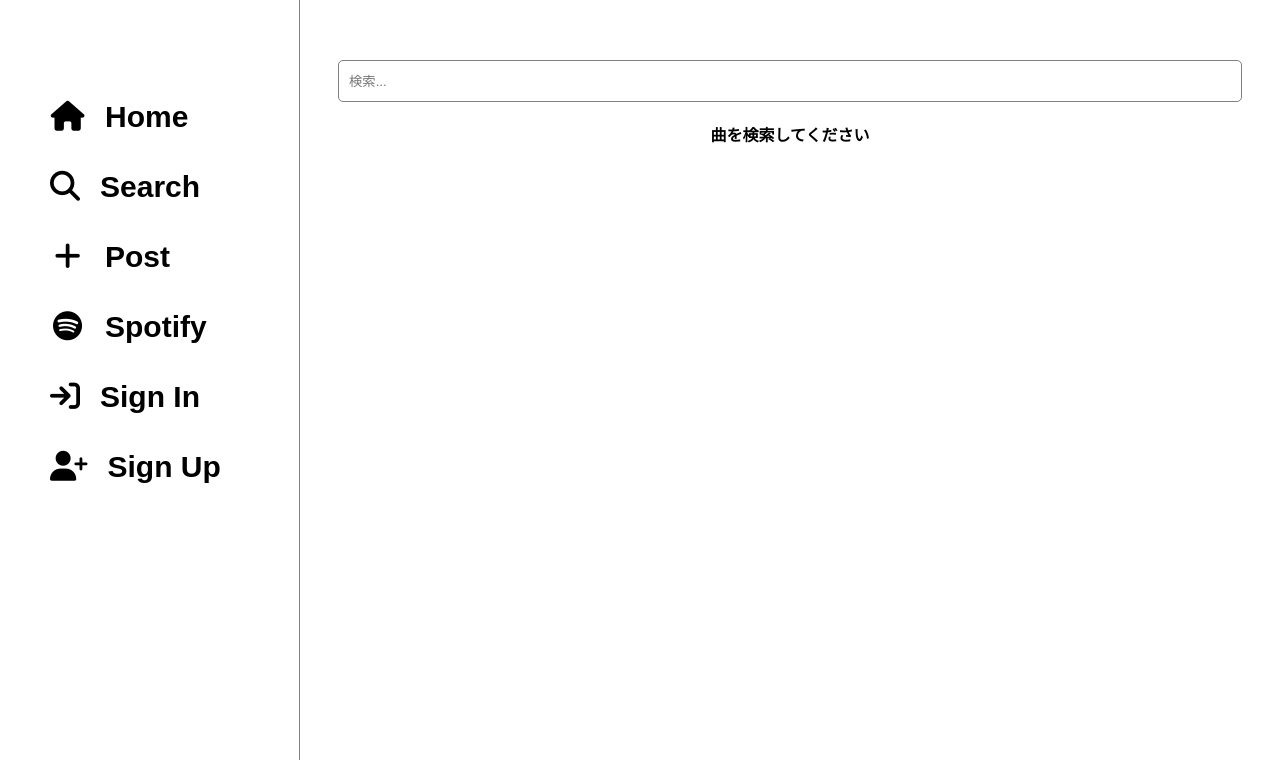
After one commit to Ersteller-team/Chorus, a Django app: page /search/ in a window 1280 px wide. The commit adds this page. Shown: the top 760 px of the page. Run offline with Django 4.2, Linux system fonts and the light colour scheme; parts of the project's set-up code (start-up, migrations or seed data) failed here and were passed over.

```diff
--- a/SNS/constants.py
+++ b/SNS/constants.py
@@ -1,4 +1,12 @@
-# Searrch types for Spotify API
+HOST_URL = 'http://localhost:8000'
+
+
+# Spotify API Constants
+
+SPOTIFY_AUTHENTICATE_SCOPE = 'user-read-playback-state user-read-currently-playing streaming playlist-read-private user-top-read user-read-recently-played user-library-read'
+
+
+# Search types for Spotify API
 
 SPOTIFY_SEARCH_TYPE_TRACK = 'track'
 
@@ -8,12 +16,22 @@ SPOTIFY_SEARCH_TYPE_ARTIST = 'artist'
 
 SPOTIFY_SEARCH_TYPE_PLAYLIST = 'playlist'
 
+SPOTIFY_AUTHENTICATION_URL = 'https://accounts.spotify.com/authorize'
+
+SPOTIFY_REDIRECT_URI = HOST_URL + '/spotify/callback'
+
+SPOTIFY_TOKEN_URL = 'https://accounts.spotify.com/api/token'
+
+SPOTIFY_API_BASE_URL = 'https://api.spotify.com/v1/'
+
+SPOTIFY_SEARCH_TEXT_URL = SPOTIFY_API_BASE_URL + 'search/'
+
+SPOTIFY_SEARCH_TRACK_ID_URL = SPOTIFY_API_BASE_URL + 'tracks/'
+
+
 
 # Response Type
 
 SPOTIFY_SEARCH_FOR_ITEM = 'search_for_item'
 
 SPOTIFY_GET_TRACK = 'get_track'
-
-
-HOST_URL = 'http://localhost:8000'
--- a/SNS/models.py
+++ b/SNS/models.py
@@ -5,7 +5,8 @@ class ProfileData(models.Model):
     user = models.OneToOneField(User, on_delete=models.CASCADE)
     icon = models.URLField()
     description = models.TextField(max_length=300)
-    spotify_id = models.CharField(max_length=100)
+    spotify_access_token = models.CharField(max_length=100, null=True)
+    spotify_refresh_token = models.CharField(max_length=100, null=True)
     def __str__(self):
         return self.user.username
 
--- a/SNS/urls.py
+++ b/SNS/urls.py
@@ -7,9 +7,12 @@ urlpatterns = [
     path('api/', views.api_test, name='api_test'),
     path('home/', views.home, name='home'),
     path('song/<slug:track_id>', views.song, name='song'),
+    path('search/', views.search, name='search'),
     path('post/', views.post, name='post'),
     path('post/good', views.postGood, name='postgood'),
     path('post/delete', views.postDelete, name='postdelete'),
+    path('spotify', views.spotify, name='spotify'),
+    path('spotify/callback', views.spotify_callback, name='spotify_callback'),
     path('profile/<slug:username>', views.profile, name='profile'),
     path('check/username/', views.username_check, name='username_check'),
     path('search/song/', views.search_song, name='search_song'),
--- a/SNS/views.py
+++ b/SNS/views.py
@@ -33,7 +33,7 @@ def home(request):
             return JsonResponse({ 'response': items })
 
         latest_music_ids = PostData.objects.values('music_id').annotate(latest_created_at=models.Max('created_at'))
-        items = PostData.objects.filter(created_at__in=latest_music_ids.values('latest_created_at'))[:100]
+        items = PostData.objects.filter(created_at__in=latest_music_ids.values('latest_created_at')).order_by('created_at').reverse()[:100]
 
         return render(request, 'SNS/home.html', {
             'items': items,
@@ -112,6 +112,39 @@ def song(request, track_id):
             )
 
         return redirect(HOST_URL + '/song/' + track_id)
+
+
+def search(request):
+    return render(request, 'SNS/search.html')
+
+
+@login_required
+def spotify(request):
+
+    auth_url = spotify_data.get_authenticate_url()
+
+    return render(request, 'SNS/authenticate.html', {
+        'auth_url': auth_url,
+    })
+
+
+@login_required
+def spotify_callback(request):
+
+    if request.method == 'GET':
+
+        if 'code' in request.GET:
+
+            authenticate_code = request.GET['code']
+
+            access_token, refresh_token = spotify_data.get_access_token_authentication(authenticate_code)
+
+            user = ProfileData.objects.get(user_id=request.user.id)
+            user.spotify_access_token = access_token
+            user.spotify_refresh_token = refresh_token
+            user.save()
+
+    return render(request, 'SNS/callback.html')
 
 
 def profile(request, username):
@@ -331,6 +364,8 @@ class  AccountRegistration(TemplateView):
                 add_account.icon = s3_link
             else:
                 add_account.icon = 'https://music-sns.s3.ap-northeast-1.amazonaws.com/default.png'
+            add_account.spotify_access_token = None
+            add_account.spotify_refresh_token = None
             add_account.save()
             self.params["AccountCreate"] = True
         else:
--- a/requirements.txt
+++ b/requirements.txt
@@ -11,6 +11,7 @@ gunicorn==21.2.0
 idna==3.6
 jmespath==1.0.1
 packaging==23.2
+pillow==10.2.0
 psycopg2==2.9.9
 python-dateutil==2.9.0.post0
 redis==5.0.2
--- /dev/null
+++ b/static/SNS/pick-song-search.js
@@ -0,0 +1,106 @@
+const text_part = document.getElementById("new-post-text");
+const song_list_part = document.getElementById("new-post-song-list");
+const search_text = document.getElementById("search-text");
+const search_result = document.getElementById("search-result");
+const search_result_table = document.getElementById("search-result-table");
+const more_button = document.getElementById("more-button");
+const song_id = document.getElementById("song-id");
+const detail = document.getElementById("detail");
+const submit = document.getElementById("submit");
+const url = location.protocol + '//' + location.host;
+let inner_width, search_word, items;
+
+function switchDisplay(id) {
+    inner_width = window.innerWidth;
+    if (id === 'text') {
+        text_part.style.display = "block";
+        song_list_part.style.display = "none";
+    } else {
+        text_part.style.display = "none";
+        song_list_part.style.display = "block";
+    }
+}
+
+function searchSong(load_times) {
+
+    more_button.innerHTML = 'Loading...';
+    more_button.disabled = true;
+
+    if (load_times == 0) {
+        more_button.style.display = "none";
+        search_result_table.innerHTML = '';
+        items = 0;
+    }
+
+    search_word = search_text.value;
+
+    if (search_word === "") {
+        search_result.innerHTML = '検索ワードを入力してください';
+        return;
+    }
+
+    var request = new XMLHttpRequest();
+
+    search_result.innerHTML = 'データ取得中です...';
+
+    request.open('GET', url + '/search/song/?query=' + search_word + '&offset=' + String(load_times * 20), true);
+    request.responseType = 'json';
+
+    request.onload = function() {
+        if (request.status === 200) {
+            if (request.response['response']['status']['success']) {
+                items += request.response['response']['status']['total'];
+                search_result.innerHTML = items + '件の楽曲が見つかりました';
+                for (var i = 0; i < request.response['response']['status']['total']; i++) {
+                    var img = request.response['response']['data'][i]['album']['image'];
+                    var title = request.response['response']['data'][i]['song']['name'];
+                    var id = request.response['response']['data'][i]['song']['id'];
+                    var artist = request.response['response']['data'][i]['artist'][0]['name'];
+                    for (var j = 1; j < request.response['response']['data'][i]['artist'].length; j++) {
+                        artist += ', ' + request.response['response']['data'][i]['artist'][j]['name'];
+                    }
+                    var album = request.response['response']['data'][i]['album']['name'];
+                    search_result_table.innerHTML += `<tr><div class="new-post-song">
+                        <td class="song-table-img"><img src="` + img + `" id="img" class="new-post-song-img" alt="` + title + `"></td>
+                        <td class="song-table-title"><div class="search-song-title-artist new-post-song-title-artist">
+                            <a href="`+ url + `/song/` + id + `"><p class="new-post-song-title dont-new-line">` + title + `</p>
+                            <a href="`+ url + `/song/` + id + `"><p class="new-post-song-artist dont-new-line">` + artist + ` / ` + album + `</p>
+                        </div></td>
+                    </div></tr>`;
+                    more_button.style.display = "block";
+                    more_button.innerHTML = 'More';
+                    more_button.setAttribute('onclick', 'searchSong(' + String(load_times + 1) + ')');
+                    more_button.disabled = false;
+                }
+            } else {
+                search_result.innerHTML = '楽曲が見つかりませんでした';
+            }
+        } else {
+            search_result.innerHTML = '取得に失敗しました';
+        }
+    }
+
+    request.send();
+
+}
+
+function setSong(img, song_title, song_id, song_artist, song_album) {
+
+    switchDisplay('text');
+
+    document.getElementById("no-select").innerHTML = "";
+    document.getElementById("img").innerHTML = '<img class="new-post-song-img" src="' + img + '"alt="' + song_title + '" />';
+    document.getElementById("title").innerHTML = song_title;
+    document.getElementById("song-id").value = song_id;
+    document.getElementById("artist").innerHTML = song_artist + " / " + song_album;
+
+    post_check();
+}
+
+function post_check() {
+    if (song_id.value != "" && detail.value != "" && detail.value.length <= 500) {
+        submit.disabled = false;
+    } else {
+        submit.disabled = true;
+    }
+}
--- a/static/SNS/styles-pc.css
+++ b/static/SNS/styles-pc.css
@@ -7,6 +7,7 @@
 	background: none;
 	border: none;
 	font-size: 16px;
+    color: black;
 	cursor: pointer;
 }
 
@@ -54,15 +55,29 @@
     width: 100%;
     text-align: center;
     vertical-align: middle;
+    height: 300px;
 }
 
 .home-no-post h1 {
-    margin-top: 167px;
+    margin-top: 70px;
     font-size: 20px;
 }
 
 .post-text {
     white-space: break-spaces;
+}
+
+#search-song-list {
+    display: block;
+}
+
+.search-song-title-artist p {
+    width: 110%;
+    margin: 0 2.5%;
+}
+
+.search-bar-search {
+    margin-top: 50px;
 }
 
 
--- a/templates/SNS/layout.html
+++ b/templates/SNS/layout.html
@@ -16,9 +16,9 @@
     <nav>
         <div id="menu">
             <a href="{% url 'SNS:home' %}"><span class="nav-icon"><i class="nav-icon-i fa-solid fa-house"></i><span class="nav-text">Home</span></span></a>
-            <a href="{% url 'SNS:home' %}"><span class="nav-icon"><i class="nav-icon-i fa-solid fa-earth-asia"></i><span class="nav-text">Search</span></span></a>
+            <a href="{% url 'SNS:search' %}"><span class="nav-icon"><i class="fa-solid fa-magnifying-glass"></i><span class="nav-text">Search</span></span></a>
             <a href="{% url 'SNS:post' %}"><span class="nav-icon"><i class="nav-icon-i fa-solid fa-plus"></i><span class="nav-text">Post</span></span></a>
-            <a href="{% url 'SNS:home' %}"><span class="nav-icon"><i class="nav-icon-i fa-brands fa-spotify"></i><span class="nav-text">Spotify</span></span></a>
+            <a href="{% url 'SNS:spotify' %}"><span class="nav-icon"><i class="nav-icon-i fa-brands fa-spotify"></i><span class="nav-text">Spotify</span></span></a>
             {% if user.is_authenticated %}
                 <a href="{% url 'SNS:home' %}"><span class="nav-icon"><img class="nav-icon-i profile-icon" src="{{ icon }}"><span class="nav-text nav-profile">Profile</span></span></a>
                 <a href="{% url 'SNS:signout' %}"><span class="nav-icon"><i class="fa-solid fa-arrow-right-from-bracket"></i><span class="nav-text">Sign Out</span></span></a>
--- /dev/null
+++ b/templates/SNS/search.html
@@ -0,0 +1,21 @@
+{% extends "SNS/layout.html" %}
+{% load static %}
+{% block title %}New Post{{block.super}}{% endblock %}
+{% block main %}
+    <div id="search-song-list">
+        <div class="search-box">
+            <div class="search-bar-search">
+                <input type="text" id="search-text" class="song-search" placeholder="検索..." onchange="searchSong(0);">
+                <div id="search-result">
+                    曲を検索してください
+                </div>
+            </div>
+            <table id="search-result-table">
+            </table>
+            <div class="center">
+                <button id="more-button" class="new-post-song-select" type="button" onclick="searchSong(1);">More</button>
+            </div>
+        </div>
+    </div>
+    <script src="{% static 'SNS/pick-song-search.js' %}"></script>
+{% endblock %}
--- a/templates/SNS/signup.html
+++ b/templates/SNS/signup.html
@@ -36,7 +36,8 @@
                 </div>
                 <input type="hidden" name="icon" maxlength="200" id="id_icon" value="https://teraddition.com">
                 <textarea name="description" cols="40" rows="10" maxlength="300" id="id_description" value="None" style="display: none;">None</textarea>
-                <input type="hidden" name="spotify_id" maxlength="100" id="id_spotify_id" value="None">
+                <input type="hidden" name="spotify_access_token" maxlength="100" id="id_spotify_access_token" value="None">
+                <input type="hidden" name="spotify_refresh_token" maxlength="100" id="id_spotify_refresh_token" value="None">
                 <div class="signup-parent">
                     <p>アカウントをお持ちの場合 <u><a href="{% url 'SNS:signin' %}">Sign In</a></u></p>
                     <input type="submit" value="Sign Up" id="signup" class="new-post-submit" disabled>
```
Also changed, not shown: SNS/forms.py (+6 -3 lines), SNS/spotify_data.py (+65 -5 lines), SNS/spotify_url.py (deleted, +0 -7 lines), templates/SNS/authenticate.html (added, +7 -0 lines), templates/SNS/callback.html (added, +7 -0 lines), SNS/migrations/0001_initial.py.
